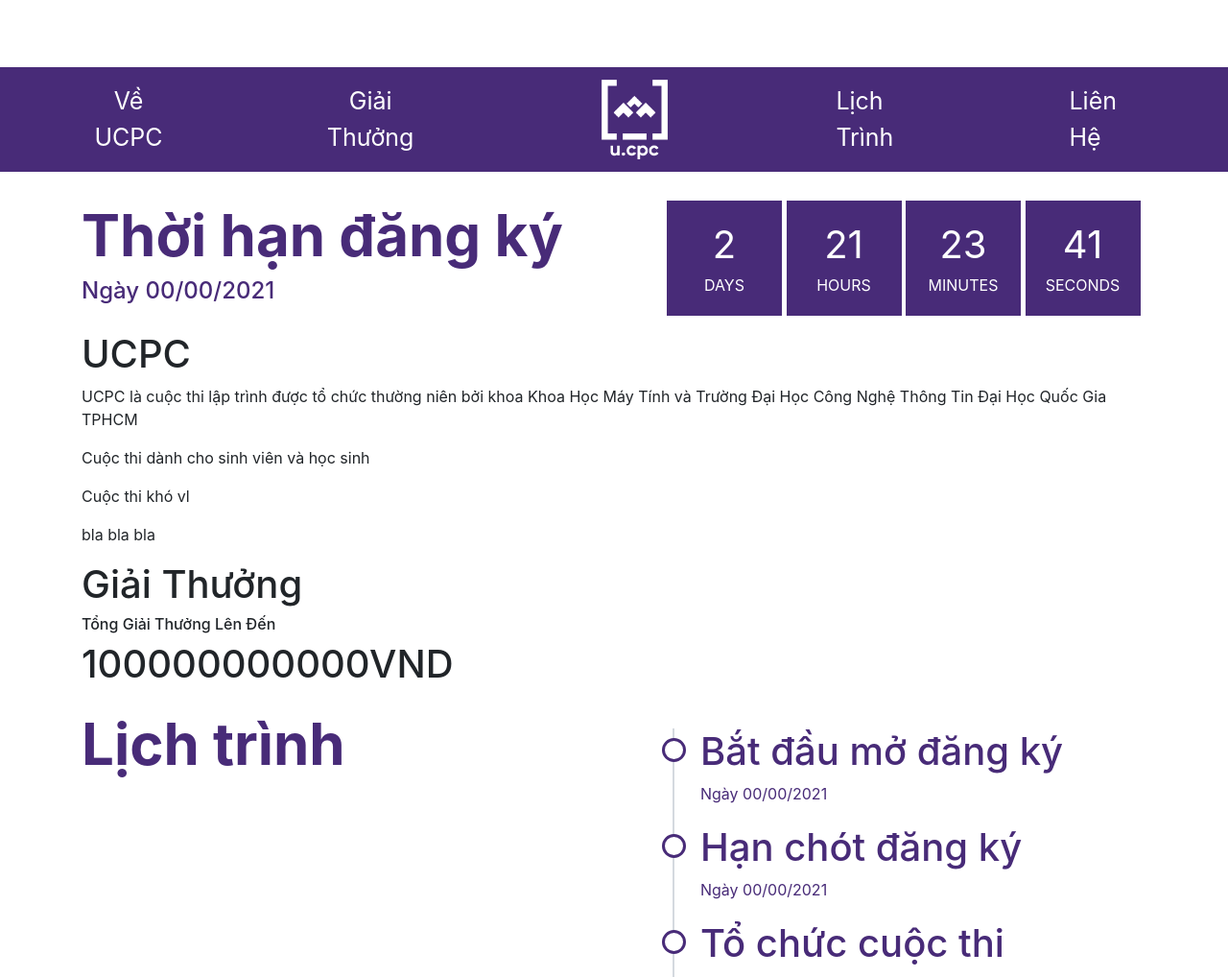
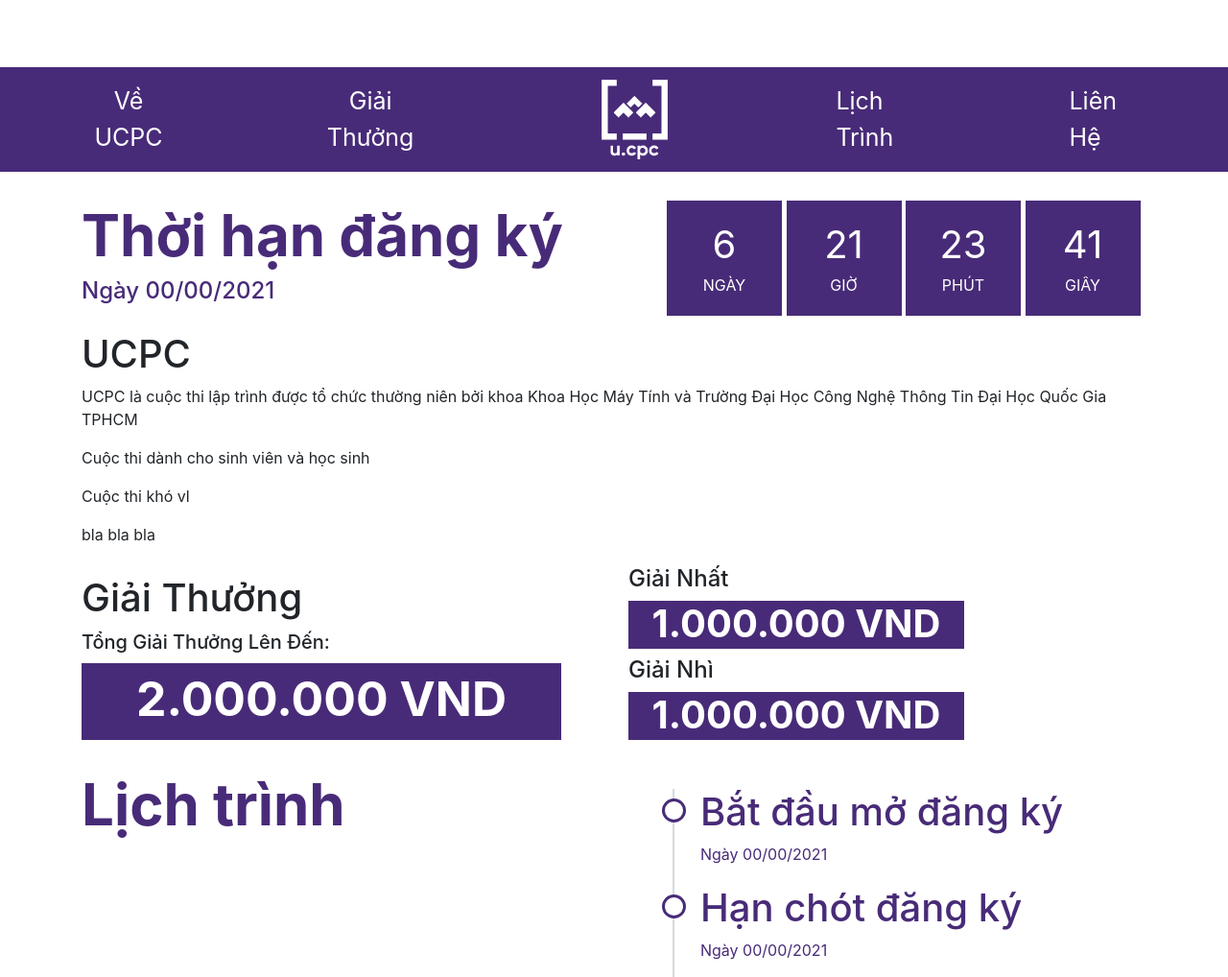
Before and after one commit to nguyendaiky/UIT-UCPC-Web, a Django app: page / in a window 1280 px wide. Shown: the part 830-1848 px from the top of the page at 96% size. Run offline with Django 3.2, Linux system fonts and the light colour scheme; some libraries are stand-ins or nearby versions.

Commit message:
design for reward information

```diff
--- a/register/static/register/css/home.css
+++ b/register/static/register/css/home.css
@@ -38,6 +38,7 @@
     width: 120px;
     height: 120px;
     text-align: center;
+    margin-left: 0px;
     /* border-radius: 30px; */
 }
 
@@ -45,6 +46,8 @@
 {
     text-align: center;
 }
+
+
 
 /* Style for countdown */
 
@@ -113,7 +116,36 @@ ul.timeline > li:before
 
 /* Style for timeline */
 
+/* Style for reward */
 
+#reward
+{
+    margin-top: 20px;
+}
+
+#reward .row #total_reward p
+{
+    width: 500px;
+    height: 80px;
+    background-color: #482b78;
+    color: white;
+    font-weight: bold;
+    font-size: 50px;
+    text-align: center;
+}
+
+#reward_information h1
+{
+    width: 350px;
+    height: 50px;
+    background-color: #482b78;
+    color: white;
+    font-weight: bold;
+    font-size: 3opx;
+    text-align: center;
+}
+
+/* Style for reward */
 
 #introduction_slider
 {
--- a/register/templates/register/home.html
+++ b/register/templates/register/home.html
@@ -76,8 +76,9 @@
         document.addEventListener("DOMContentLoaded", function(){
             const second = 1000, minute = second * 60, hour = minute * 60, day = hour *60
 
-            let deadline = "April 20, 2021 00:00:00"
+            let deadline = "April 30, 2021 00:00:00"
             let countDown = new Date(deadline).getTime()
+            console.log(countDown)
             let x = setInterval(function(){
                 let now = new Date().getTime()
                 let distance = countDown - now
@@ -88,7 +89,7 @@
             }, 0)
         })
     </script>
-    <div style="color: silver;" id="countdown" class="container">
+    <div id="countdown" class="container">
         <div id="countdown_info" class="row">
             <div class="col-lg-6">
                 <h1>Thời hạn đăng ký</h1>
@@ -97,10 +98,10 @@
             <div id="countdown_system" class="col-lg-6">
                 <!-- <h4>Time Remaining!</h4> -->
                 <ul id="countdown_clock">
-                    <li><span id="days"></span>DAYS</li>
-                    <li><span id="hours"></span>HOURS</li>
-                    <li><span id="minutes"></span>MINUTES</li>
-                    <li><span id="seconds"></span>SECONDS</li>
+                    <li><span id="days"></span>NGÀY</li>
+                    <li><span id="hours"></span>GIỜ</li>
+                    <li><span id="minutes"></span>PHÚT</li>
+                    <li><span id="seconds"></span>GIÂY</li>
                 </ul>
             </div>
         </div>
@@ -125,12 +126,25 @@
 
     <div id="reward" class="container">
         <div class="row">
-            <div class="col-lg-6">
-                <h1>Giải Thưởng</h1>
-                <h6>Tổng Giải Thưởng Lên Đến</h6>
-                <h1>100000000000VND</h1>
+            <div id="total_reward" class="col-lg-6">
+                <h1 style="margin-top: 10px;">Giải Thưởng</h1>
+                <h5 style="margin-top: 10px;">Tổng Giải Thưởng Lên Đến:</h5>
+                <p style="margin-top: 10px;">2.000.000 VND</p>
             </div>
-
+            <div id="reward_information" class="col-lg-6">
+                <h4>
+                    Giải Nhất
+                </h4>
+                <h1>
+                    1.000.000 VND
+                </h1>
+                <h4>
+                    Giải Nhì
+                </h4>
+                <h1>
+                    1.000.000 VND
+                </h1>
+            </div>
         </div>
     </div>
 
```
